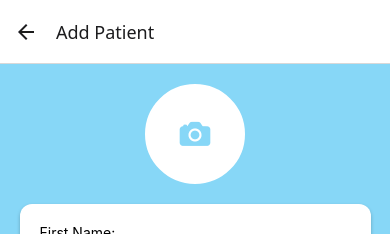
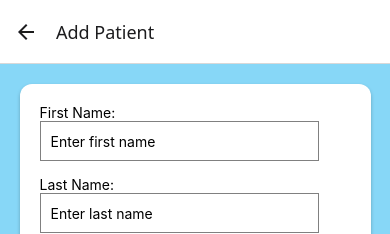
Before and after one commit to Magduri/MAPD712_react_native, a React Native app: screen /AddPatient in a window 390 px wide. Shown: the top 234 px of the page. Built offline with nearby package versions, Linux system fonts and the light colour scheme.

Commit message:
showing the addPatient data in the PatientInfoScreen

```diff
--- a/App.js
+++ b/App.js
@@ -9,7 +9,7 @@ import { Ionicons } from '@expo/vector-icons';
 import HomeScreen from './Screens/HomeScreen';
 import PatientInfoScreen from './Screens/PatientInfoScreen';
 import PatientListScreen from './Screens/PatientListScreen';
-import AddPatientScreen from './Screens/AddPatientScreen';
+import AddPatientScreen from './Screens/AddPatientScreen'; // Correct the casing to match the actual file name
 
 const Tab = createBottomTabNavigator();
 const Stack = createStackNavigator();
@@ -19,6 +19,7 @@ function HomeStack() {
     <Stack.Navigator>
       <Stack.Screen name="Back" component={HomeScreen} options={{headerShown: false}}/>
       <Stack.Screen name="AddPatient" component={AddPatientScreen} options={{title: 'Add Patient'}} />
+      <Stack.Screen name="PatientInfo" component={PatientInfoScreen} options={{title: 'Patient'}} />
     </Stack.Navigator>
   );
 }
@@ -31,9 +32,9 @@ return (
       <Tab.Screen
         name="Home"
         component={HomeStack}/>
-      <Tab.Screen
+      {/* <Tab.Screen
         name="Patient"
-        component={PatientInfoScreen} />
+        component={PatientInfoScreen} /> */}
       <Tab.Screen
         name="Patient List"
         component={PatientListScreen} />
--- a/Screens/AddPatientScreen.js
+++ b/Screens/AddPatientScreen.js
@@ -1,5 +1,5 @@
 import { StatusBar } from 'expo-status-bar';
-import { StyleSheet, Text, View, TextInput, TouchableOpacity } from 'react-native';
+import { StyleSheet, Text, View, TextInput, TouchableOpacity, Image } from 'react-native';
 import { useState } from 'react';
 import DateTimePickerModal from 'react-native-modal-datetime-picker';
 import { Ionicons } from '@expo/vector-icons';
@@ -8,12 +8,9 @@ import { KeyboardAvoidingView, Platform } from 'react-native';
 
 
 
+const AddPatientScreen = ({ navigation }) => {
 
-import React from 'react';
-
-export default function AddPatientScreen({ navigation }) {
-
-  const [photo, setPhoto] = useState(null);
+  // const [photo, setPhoto] = useState(null);
   const [firstName, setFirstName] = useState('');
   const [lastName, setLastName] = useState('');
   const [dateOfBirth, setDateOfBirth] = useState(new Date());
@@ -37,14 +34,15 @@ export default function AddPatientScreen({ navigation }) {
       behavior={Platform.OS === "ios" ? "padding" : "height"}
       style={{ flex: 1 }}
     >
-      <ScrollView contentContainerStyle={styles.container}>
-        <TouchableOpacity style={styles.photoCircle} onPress={() => alert('Camera / Gallery')}>
+      <ScrollView contentContainerStyle={styles.scrollContent}
+      style = {{backgroundColor: '#87d7f7ff'}}>
+        {/* <TouchableOpacity style={styles.photoCircle} onPress={() => alert('Camera / Gallery')}>
           {photo ? (
             <Image source={{ uri: photo }} style={styles.photoImage} />
           ) : (
             <Ionicons name="camera" size={35} color="#87d7f7ff" />
           )}
-        </TouchableOpacity>
+        </TouchableOpacity> */}
 
         <View style={styles.form}>
           <Text>First Name:</Text>
@@ -99,9 +97,10 @@ export default function AddPatientScreen({ navigation }) {
           <TouchableOpacity style={[styles.button, styles.saveButton]}
             onPress={() => {
               const newPatient = {
+                // photo,
                 firstName,
                 lastName,
-                dateOfBirth,
+                dateOfBirth: dateOfBirth.toISOString(),
                 gender,
                 phoneNumber,
                 email,
@@ -124,9 +123,9 @@ export default function AddPatientScreen({ navigation }) {
 }
 
 const styles = StyleSheet.create({
-  container: {
+  scrollContent: {
     //flex: 1,
-    backgroundColor: '#87d7f7ff',
+    //backgroundColor: '#87d7f7ff',
     alignItems: 'center',
     paddingVertical: 20,
     //justifyContent: 'center',
@@ -244,3 +243,5 @@ const styles = StyleSheet.create({
     fontWeight: 'bold',
   },
 });
+
+export default AddPatientScreen;
--- a/Screens/PatientInfoScreen.js
+++ b/Screens/PatientInfoScreen.js
@@ -1,10 +1,56 @@
 import { StatusBar } from 'expo-status-bar';
 import { StyleSheet, Text, View } from 'react-native';
 
-export default function PatientInfoScreen() {
+const PatientInfoScreen = ({route,navigation}) => {
+  const { patient } = route.params;
+  const dob = new Date(patient.dateOfBirth); // convert string back to Date
+
+
   return (
     <View style={styles.container}>
-      <Text style={styles.title}>Patient Information</Text>
+
+        {/* <Text style={styles.title}>Patient Information</Text> */}
+        {/* <Image source={{ uri: photo }} style={styles.photo} /> */}
+         <View style={styles.form}>
+        <View style = {styles.row}>
+          <Text style={styles.label}> First Name: </Text>
+          <Text style={styles.value}> {patient.firstName}</Text>
+        </View>
+        <View style={styles.divider} />
+
+        <View style = {styles.row}>
+          <Text style={styles.label}> Last Name: </Text>
+          <Text style={styles.value}> {patient.lastName}</Text>
+        </View>
+        <View style={styles.divider} />
+
+        <View style = {styles.row}>
+          <Text style={styles.label}> Date of Birth: </Text>
+          <Text style={styles.value}> {`${(dob.getMonth() + 1).toString().padStart(2, '0')}/${dob.getDate().toString().padStart(2, '0')}/${dob.getFullYear()}`}</Text>
+        </View>
+        <View style={styles.divider} />
+
+        <View style = {styles.row}>
+          <Text style={styles.label}> Gender: </Text>
+          <Text style={styles.value}> {patient.gender}</Text>
+        </View>
+        <View style={styles.divider} />
+
+        <View style = {styles.row}>
+          <Text style={styles.label}> Phone: </Text>
+          <Text style={styles.value}> {patient.phoneNumber}</Text>
+        </View>
+        <View style={styles.divider} />
+        <View style = {styles.row}>
+          <Text style={styles.label}> Email: </Text>
+          <Text style={styles.value}> {patient.email}</Text>
+        </View>
+        <View style={styles.divider} />
+        <View style = {styles.row}>
+          <Text style={styles.label}> Address: </Text>
+          <Text style={styles.value}> {patient.address}</Text>
+        </View>
+      </View>
       <StatusBar style="auto" />
     </View>
   );
@@ -17,4 +63,42 @@ const styles = StyleSheet.create({
     alignItems: 'center',
     justifyContent: 'center',
   },
+
+  form: {
+    width: '90%',
+    backgroundColor: 'white',
+    padding: 20,
+    borderRadius: 12,
+    shadowColor: '#000',
+    shadowOffset: { width: 0, height: 2 },
+    shadowOpacity: 0.25,
+    shadowRadius: 3.84,
+    elevation: 5,
+    marginBottom: 20,
+  },
+
+  title: {
+    fontSize: 22,
+    fontWeight: 'bold',
+    marginBottom: 15,
+    textAlign: 'center',
+  },
+  row: {
+    flexDirection: 'row',
+    justifyContent: 'space-between',
+    paddingVertical: 10,
+  },
+  label: {
+    fontWeight: '600',
+    color: '#333',
+  },
+  value: {
+    color: '#555',
+  },
+  divider: {
+    height: 1,
+    backgroundColor: '#ddd',
+  },
 });
+
+export default PatientInfoScreen;
```
